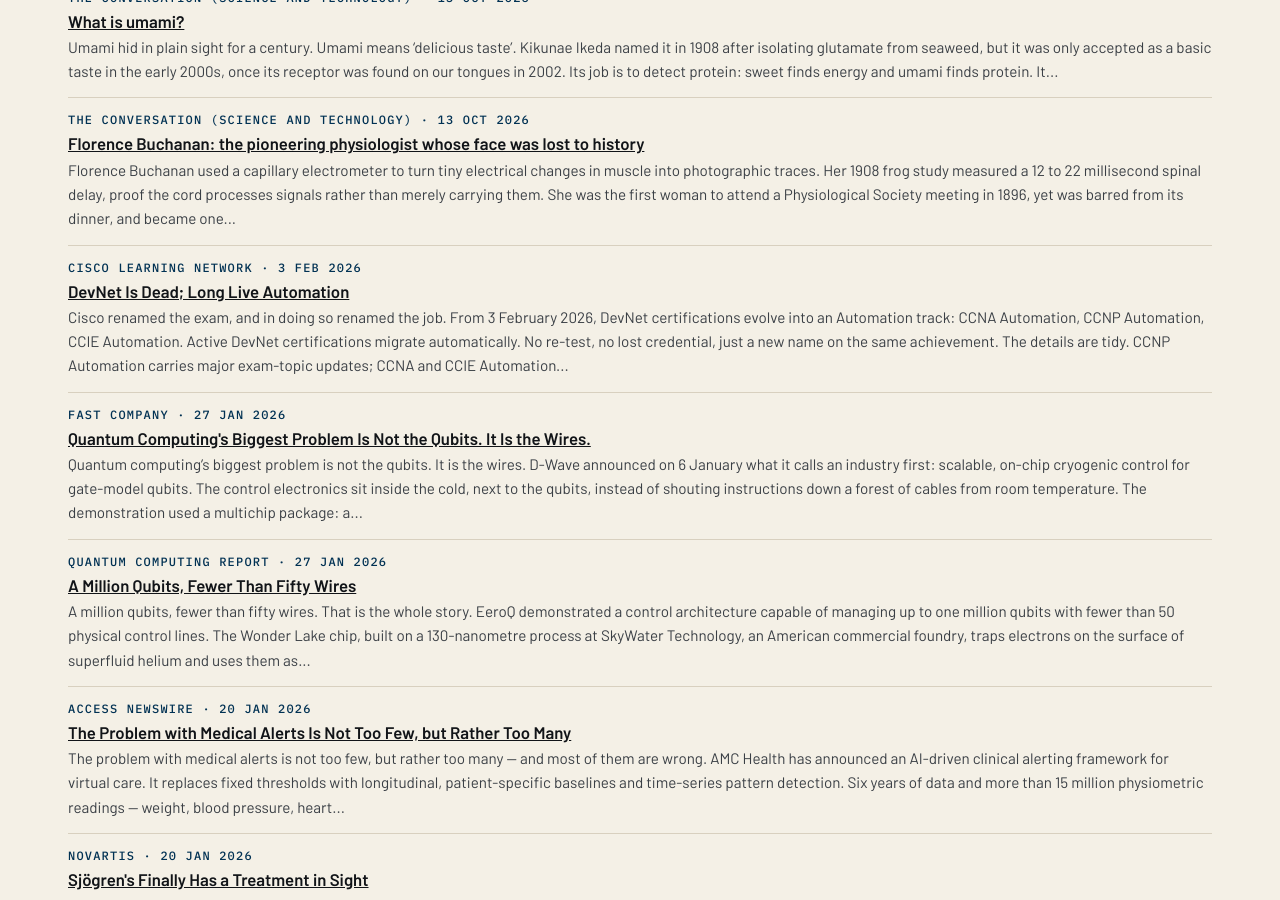
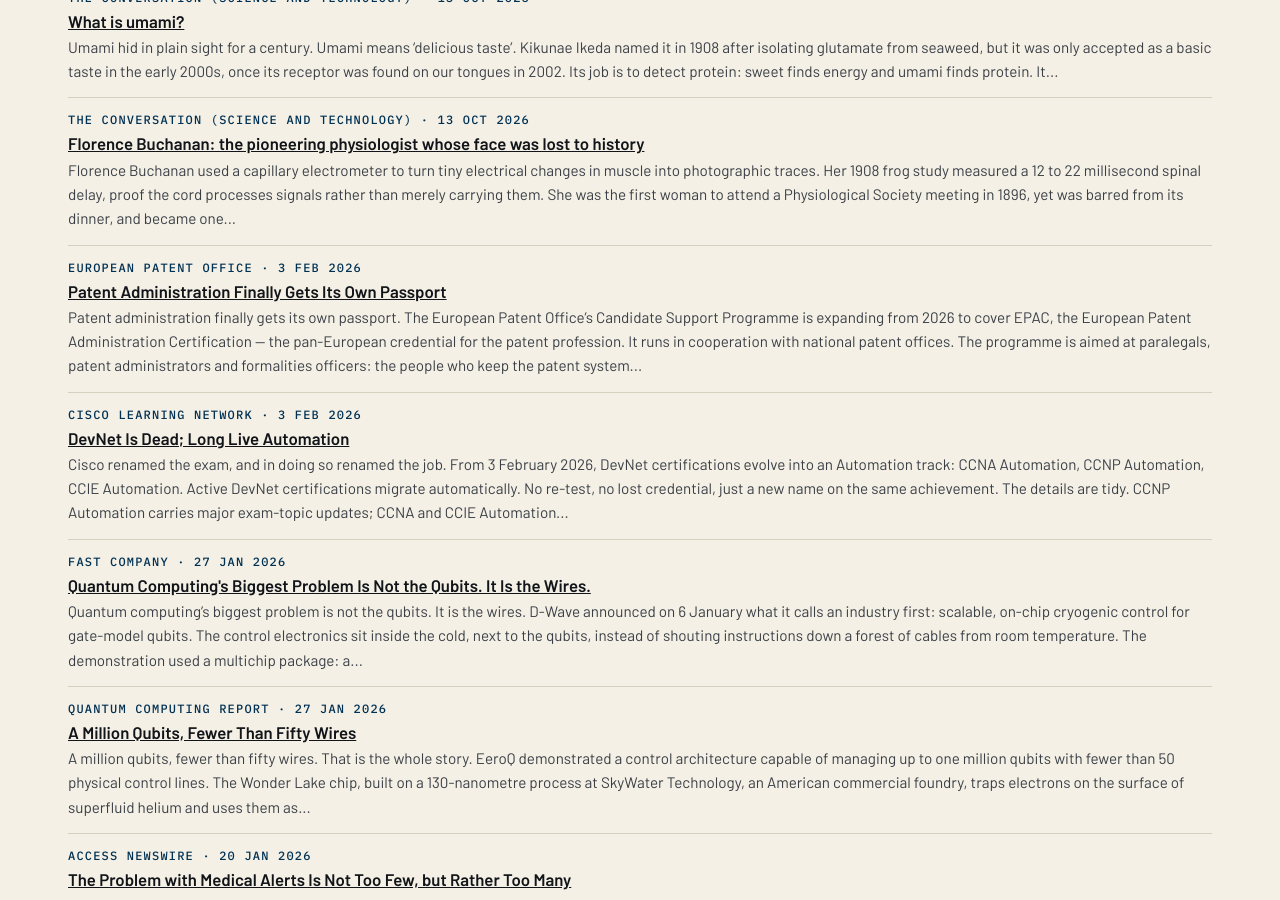
Before and after one commit to katz-news/katz.news, a Jekyll site: the page built from briefs/index.html, in a window 1280 px wide and 900 px high, scrolled down 14549 px. Built offline with Jekyll 4.4.1, drawn with Linux system fonts in a browser that asks for light colours.

Commit message:
Publish 2026-11-06

```diff
--- a/_data/build.yml
+++ b/_data/build.yml
@@ -1 +1 @@
-published_at: 2026-11-06T19:00:49Z
+published_at: 2026-11-06T19:01:37Z
--- /dev/null
+++ b/_posts/briefs/2026-11-06-patent-administration-finally-gets-its-own-passport.md
@@ -0,0 +1,19 @@
+---
+published: true
+title: Patent Administration Finally Gets Its Own Passport
+date: 2026-02-03
+section: education
+source_name: European Patent Office
+source_url: https://www.epo.org/en/news-events/news/candidate-support-programme-expands-access-epac-certification-europe
+---
+Patent administration finally gets its own passport.
+
+The European Patent Office's Candidate Support Programme is expanding from 2026 to cover EPAC, the European Patent Administration Certification — the pan-European credential for the patent profession. It runs in cooperation with national patent offices.
+
+The programme is aimed at paralegals, patent administrators and formalities officers: the people who keep the patent system running and rarely get a certificate for it. It offers financial support plus tutoring and training to prepare candidates for the EPAC exam in October 2026.
+
+Candidates should be preparing for at least two EPAC modules, ideally four. The application form opened on 30 January 2026 and runs to 19 February 2026.
+
+Paralegals, promoted to professionals. Europe's patent system depends on formalities done right, and formalities done right depend on people who have actually been trained.
+
+Conclusion: the programme is not charity, but rather capacity — Europe needs patent professionals, and now it will pay to train them.
```
